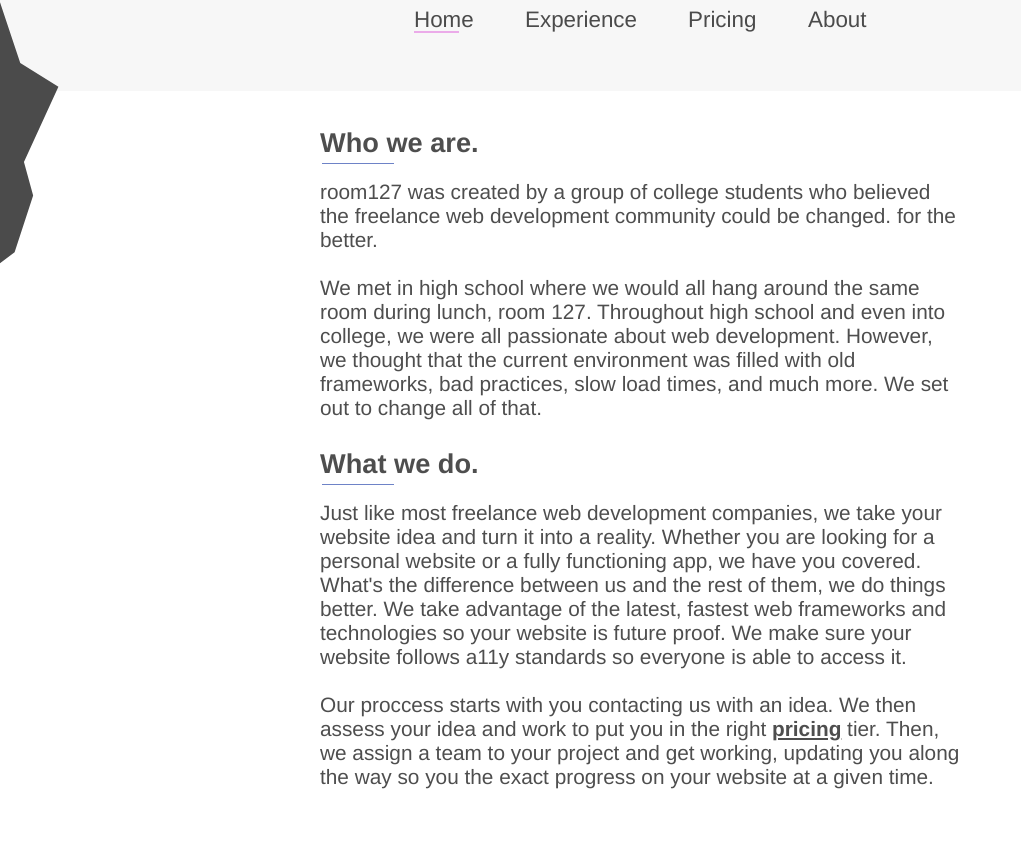
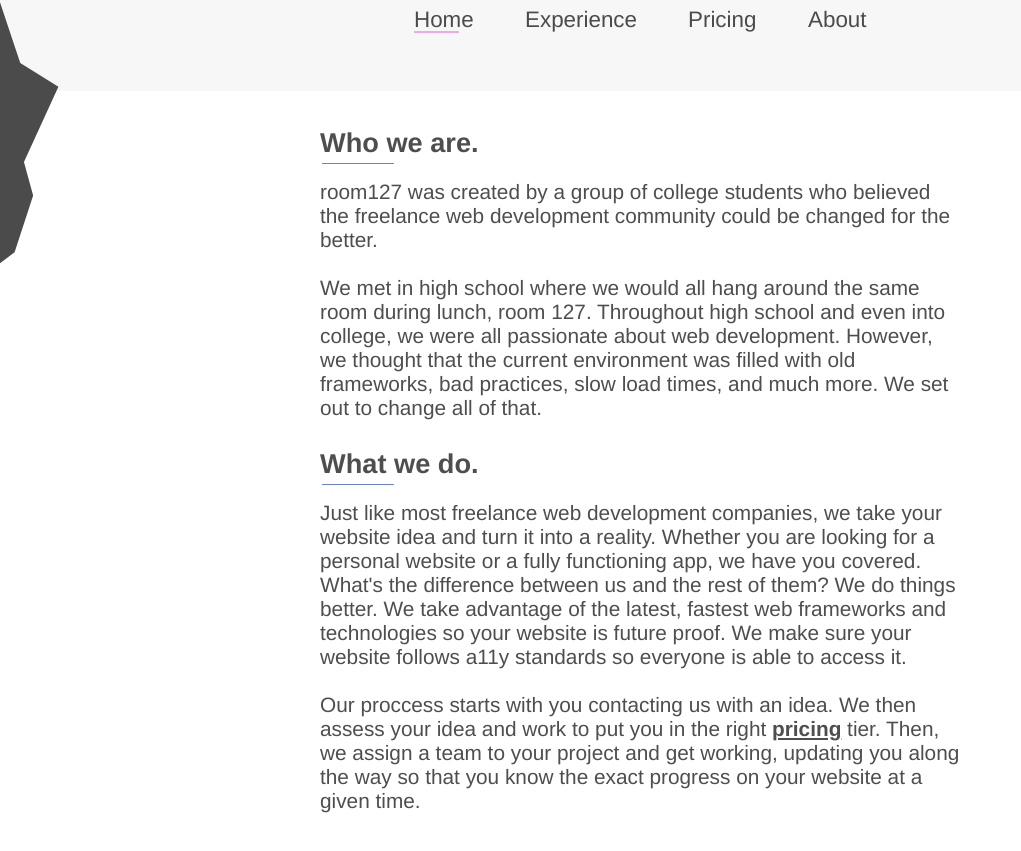
Before and after one commit to room127/homepage, a React (Create React App) app: page / in a window 1280 px wide. Shown: the part 469-1320 px from the top of the page, without its empty margins (0-1021 px from the left). Built offline with nearby package versions, Linux system fonts and the light colour scheme.

Commit message:
Some grammar fixes.

```diff
--- a/src/routes/Home/Home.js
+++ b/src/routes/Home/Home.js
@@ -14,7 +14,8 @@ class Home extends Component {
           <h2 className="content-title">Who we are.</h2>
           <div className="horizontal-line" />
           <p>
-          room127 was created by a group of college students who believed the freelance web development community could be changed. for the better.
+          room127 was created by a group of college students who believed the freelance
+          web development community could be changed for the better.
           </p>
           <p>
           We met in high school where we would all hang around the same room during lunch, room 127. Throughout high school and even into college, we were all passionate about web development. However, we thought that the current environment was filled with old frameworks, bad practices, slow load times, and much more. We set out to change all of that.
@@ -22,13 +23,13 @@ class Home extends Component {
           <h2 className="content-title">What we do.</h2>
           <div className="horizontal-line" />
           <p>
-          Just like most freelance web development companies, we take your website idea and turn it into a reality. Whether you are looking for a personal website or a fully functioning app, we have you covered. What&apos;s the difference between us and the rest of them, we do things better. We take advantage of the latest, fastest web frameworks and technologies so your website is future proof. We make sure your website follows a11y standards so everyone is able to access it.
+          Just like most freelance web development companies, we take your website idea and turn it into a reality. Whether you are looking for a personal website or a fully functioning app, we have you covered. What&apos;s the difference between us and the rest of them? We do things better. We take advantage of the latest, fastest web frameworks and technologies so your website is future proof. We make sure your website follows a11y standards so everyone is able to access it.
           </p>
 
           <p>
           Our proccess starts with you contacting us with an idea. We then assess your idea and work to put you in the
           right <Link id="pricing-link" to="/pricing" href="/pricing">pricing</Link> tier. Then, we assign a team to your project and get
-          working, updating you along the way so you the exact progress on your website at a given time.
+          working, updating you along the way so that you know the exact progress on your website at a given time.
           </p>
         </div>
       </div>
--- a/src/routes/Pricing/Pricing.js
+++ b/src/routes/Pricing/Pricing.js
@@ -20,7 +20,7 @@ class Pricing extends Component {
             <h2 className="tier-header-text price">$100</h2>
           </div>
           <p>
-          A static website (no backend functionality, database, search queries, etc.) with up to four pages. Already designed either professionally or by yourself. Maintenence for up to one month after deployment.
+          A static website (no backend functionality, database, search queries, etc.) with up to four pages. Already designed either professionally or by yourself. Maintenance for up to one month after deployment.
           </p>
 
           <div className="pricing-tier-header level-two">
@@ -28,7 +28,7 @@ class Pricing extends Component {
             <h2 className="tier-header-text price">$200</h2>
           </div>
           <p>
-          A non-static website with limited backend functionality* with up to 8 pages. Already designed either professionally or by yourself. Maintenence for up to two months after deployment.
+          A non-static website with limited backend functionality* with up to 8 pages. Already designed either professionally or by yourself. Maintenance for up to two months after deployment.
           </p>
 
           <div className="pricing-tier-header level-three">
@@ -36,7 +36,7 @@ class Pricing extends Component {
             <h2 className="tier-header-text price">$500</h2>
           </div>
           <p>
-          A non-static website with full backend functionality* and unlimited frontend pages. Already designed either professionally or by yourself, with some design assistance by our teams. Maintenence for up to six months after deployment.
+          A non-static website with full backend functionality* and unlimited frontend pages. Already designed either professionally or by yourself, with some design assistance by our teams. Maintenance for up to six months after deployment.
           </p>
         </div>
       </div>
```
